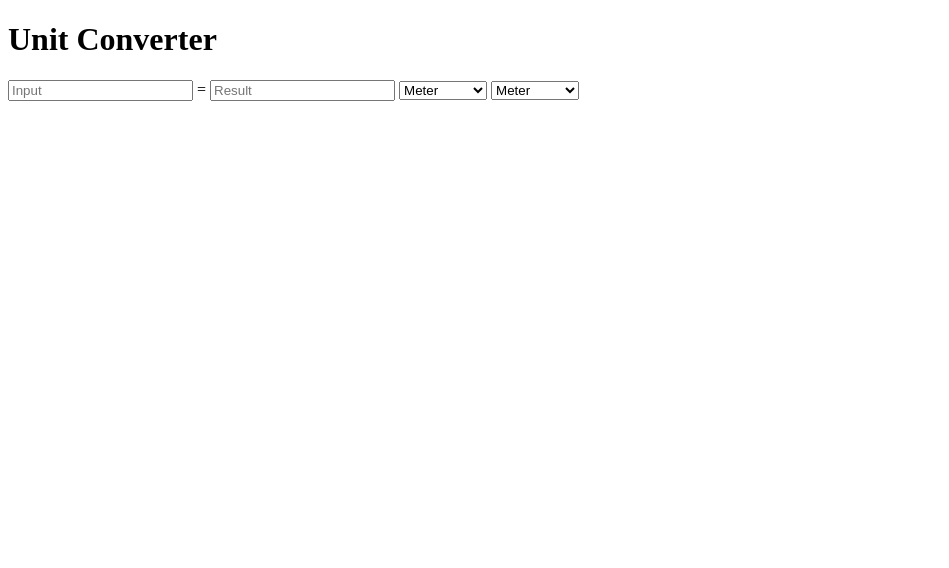
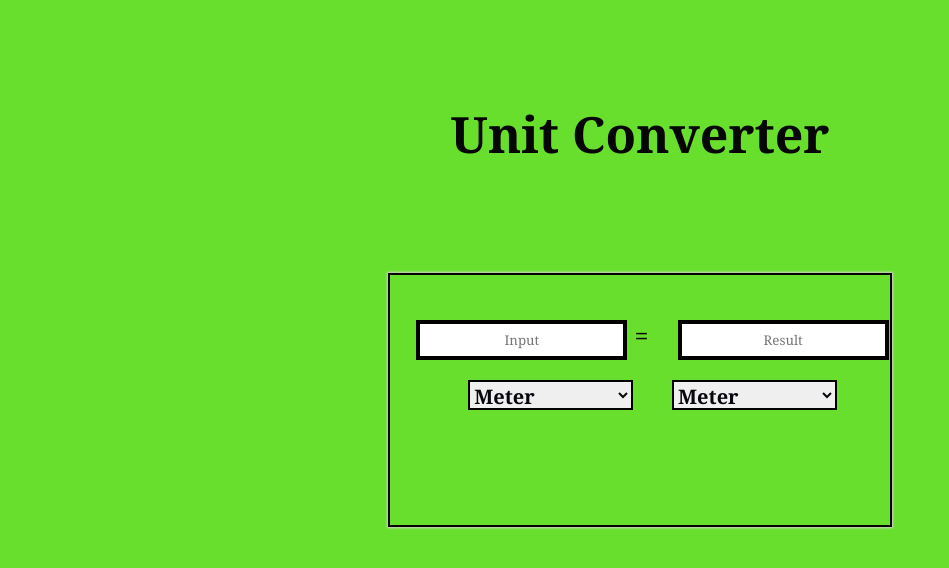
Before and after one commit to anu-07-shinde/CodeClause-Unit-Converter, a plain HTML site: page index.html in a window 1280 px wide. Shown: the whole page, without its empty margins (0-949 px from the left). Drawn offline with Linux system fonts and the light colour scheme.

Commit message:
unit converter

```diff
--- a/index.html
+++ b/index.html
@@ -4,8 +4,8 @@
     <meta charset="UTF-8">
     <meta http-equiv="X-UA-Compatible" content="IE=edge">
     <meta name="viewport" content="width=device-width, initial-scale=1.0">
-    <title>UNIT CONVETER</title>
-    <link rel="stylesheet" href="unit.css">
+    <title>Document</title>
+    <link rel="stylesheet" href="style.css">
 </head>
 <body>
 <h1>Unit Converter</h1>
@@ -41,7 +41,7 @@
             <option value="Fahrenheit">Fahrenheit</option>
         </select>
 
-    <script src="unit.js"></script>
+    <script src="script.js"></script>
 
     </div>
 </body>
--- a/style.css
+++ b/style.css
@@ -1,10 +1,9 @@
 *{
     font-family: Georgia, 'Times New Roman', Times, serif;
-	background: linear-gradient(to right, #71e34f, #86ef06)
-	padding-box
 }
 body{
-	background:url('https://image.freepik.com/free-photo/calculator-notepad-pencil-yellow-background_73102-109.jpg');
+	/*background:url('https://image.freepik.com/free-photo/calculator-notepad-pencil-yellow-background_73102-109.jpg');*/
+    background-color:  rgb(104, 223, 44);
 	background-repeat: no-repeat;
 	background-size: cover;
 	margin: 0px;
@@ -15,7 +14,7 @@ h1{
     text-align:center;
     margin-top: 100px;
     font-size: 50px;
-	color: rgb(0, 8, 10);
+	color: rgb(6, 6, 6);
 
 }
 .converter-body{
@@ -23,7 +22,7 @@ h1{
 	width: 500px;
 	height: 250px;
 	position: absolute;
-    border: 2px solid rgb(1, 0, 7);
+    border: 2px solid rgb(6, 0, 0);
 	top: 50%;
 	left: 50%;
 	transform: translate(-50%,-50%);
@@ -34,7 +33,7 @@ input{
 	margin-top: 45px;
 	height: 30px;
 	text-align: center;
-	border: 4px solid rgb(2, 0, 0);
+	border: 4px solid rgb(3, 0, 0);
 }
 #input{
 	margin-left: 25px;
@@ -48,11 +47,10 @@ input{
 	font-size: 20px;
 	width: 164.66px;
     height: 30px;
-	margin-left: 30px;
-	margin-top: 25px;
-	color: rgb(195, 8, 8);
-	border: 2px solid black
-
+	margin-left: 25px;
+    margin-top: 20px;
+	color: rgb(7, 7, 13);
+	border: 2px solid black;
 }
 #resultType{
     border: 2px solid black;
```
